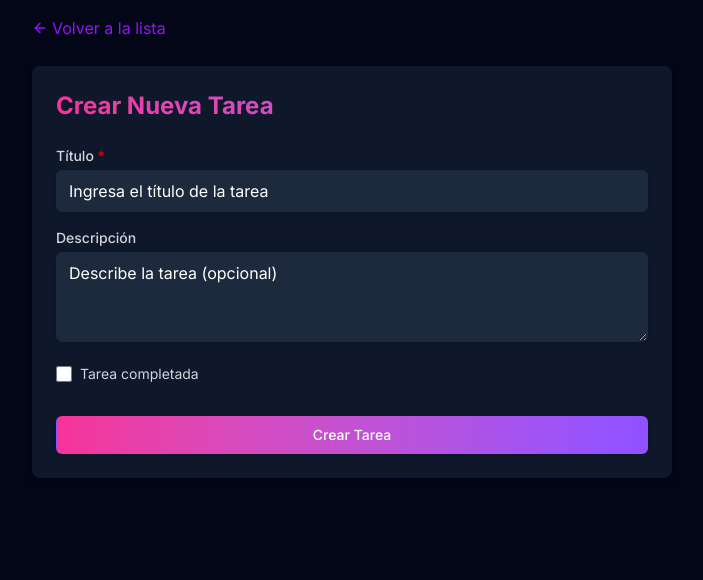
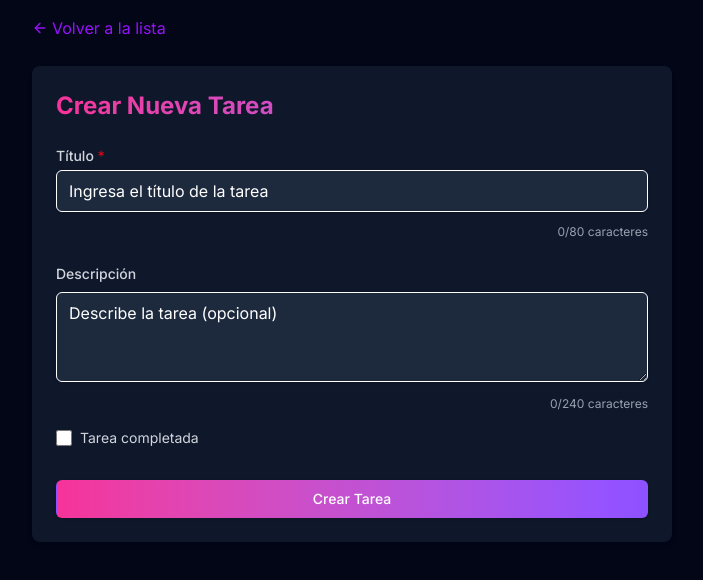
Before and after one commit to DeniseAguirre/task-manager-frontend, a Next.js app: page /tasks/new in a window 1280 px wide. Shown: the top 580 px of the page, without its empty margins (288-991 px from the left). Built offline with nearby package versions, Linux system fonts and the light colour scheme; no server answers.

Commit message:
Add character limits for task title (80) and description (240)
- Enforced max length of 80 characters for titles and 240 for descriptions
- Character counters turn red when the limit is reached
- Input ring also turns red to visually indicate the limit

```diff
--- a/src/components/TaskForm.tsx
+++ b/src/components/TaskForm.tsx
@@ -60,15 +60,19 @@ export default function TaskForm({
           value={title}
           onChange={(e) => setTitle(e.target.value)}
           className={`w-full placeholder-white text-white px-3 py-2 bg-slate-800 border rounded-md shadow-sm focus:outline-none focus:ring-2 focus:ring-blue-500 ${
-            errors.title ? "border-red-500" : "border-slate-800"
+            errors.title ? "border-red-400" : title.length === 80 ? " bg-slate-800 rounded-md shadow-sm focus:outline-none focus:ring-2 focus:ring-red-400" : " bg-slate-800 rounded-md shadow-sm focus:outline-none focus:ring-2 focus:ring-blue-500"
           }`}
           placeholder="Ingresa el título de la tarea"
+          maxLength={80}
           required
         />
-        {errors.title && <p className="text-red-600 text-sm">{errors.title}</p>}
+        <div>
+          {errors.title && <p className="text-red-600 text-sm">{errors.title}</p>}
+          <p className={`text-gray-400 text-xs text-right py-2 ${title.length === 80 ? 'text-red-500' : 'text-gray-400'}`}>{title.length}/80 caracteres</p>
+        </div>
       </div>
 
-      <div className="space-y-1">
+      <div className="space-y-2">
         <label
           htmlFor="description"
           className="block text-sm font-medium text-gray-300"
@@ -79,10 +83,16 @@ export default function TaskForm({
           id="description"
           value={description}
           onChange={(e) => setDescription(e.target.value)}
-          className="w-full px-3 py-2 border placeholder-white text-white bg-slate-800 border-slate-800 rounded-md shadow-sm focus:outline-none focus:ring-2 focus:ring-blue-500"
+          className={`w-full px-3 py-2 border placeholder-white text-white ${
+            description.length === 240 ? " bg-slate-800 rounded-md shadow-sm focus:outline-none focus:ring-2 focus:ring-red-500" : " bg-slate-800 rounded-md shadow-sm focus:outline-none focus:ring-2 focus:ring-blue-500"
+          }`}
           rows={3}
           placeholder="Describe la tarea (opcional)"
+          maxLength={240}
         />
+        <p className={`text-xs text-right ${description.length === 240 ? 'text-red-500' : 'text-gray-400'}`}>
+          {description.length}/240 caracteres
+        </p>
       </div>
 
       <div className="flex items-center">
```
